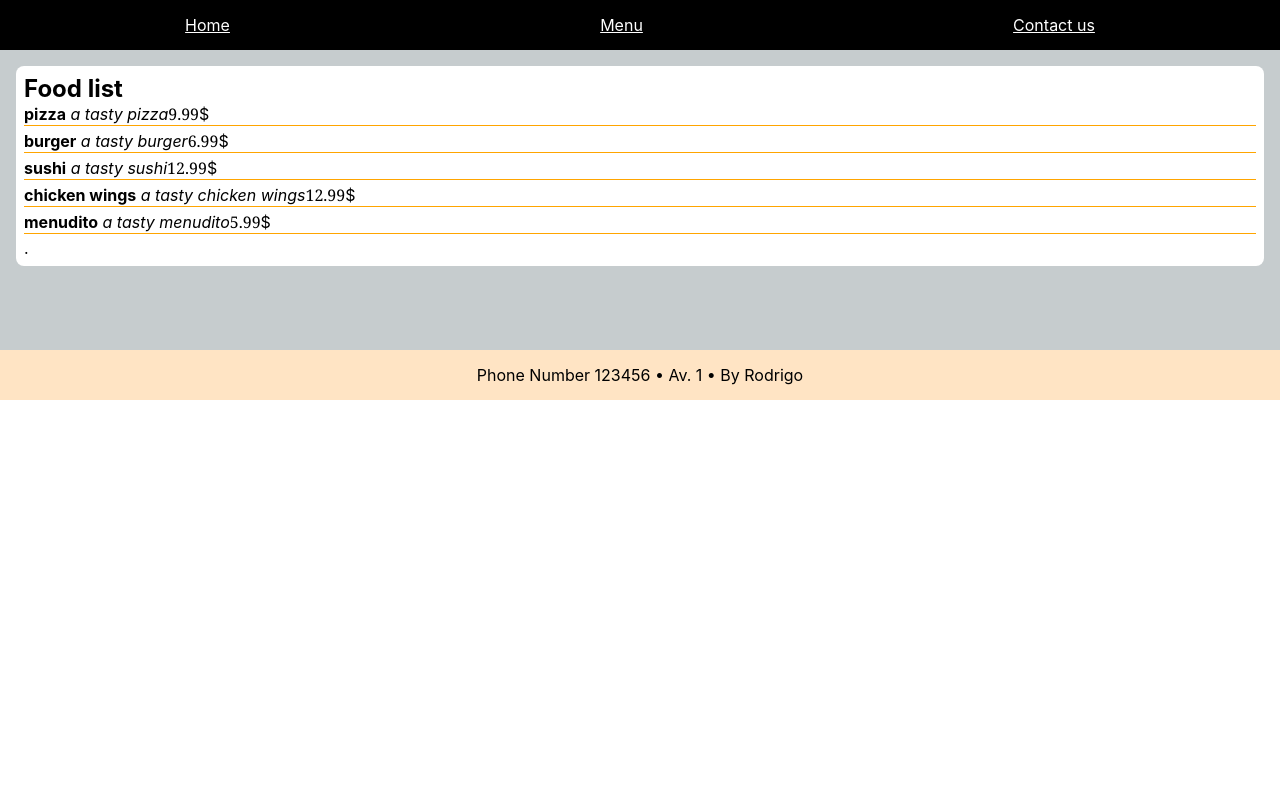
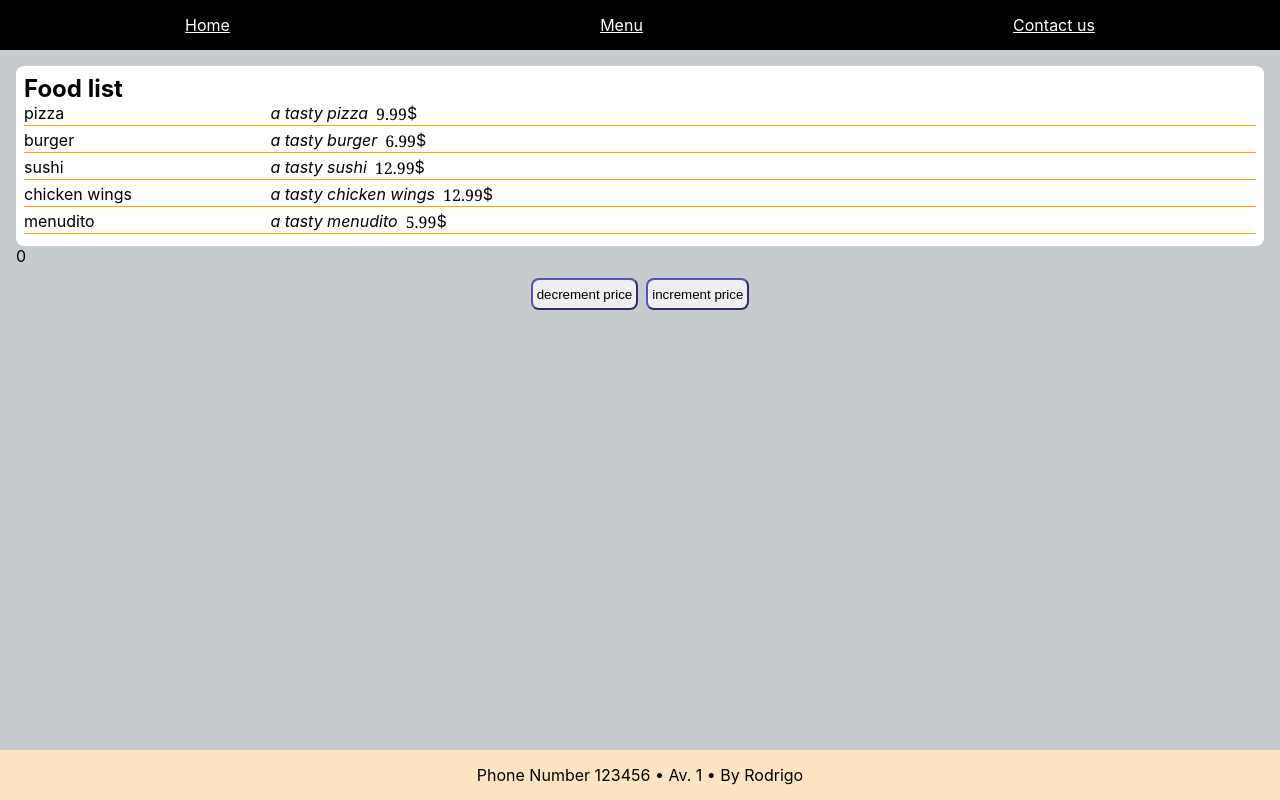
Before and after one commit to Cadi88/Most-wanted, a React (Create React App) app: page / in a window 1280 px wide. Built offline with nearby package versions, Linux system fonts and the light colour scheme.

Commit message:
create button handlers and add some styles

```diff
--- a/package.json
+++ b/package.json
@@ -3,6 +3,9 @@
   "version": "0.1.0",
   "private": true,
   "dependencies": {
+    "@emotion/react": "^11.10.5",
+    "@mantine/core": "^5.9.5",
+    "@mantine/hooks": "^5.9.5",
     "@testing-library/jest-dom": "^5.16.5",
     "@testing-library/react": "^13.4.0",
     "@testing-library/user-event": "^13.5.0",
--- a/src/App.js
+++ b/src/App.js
@@ -1,7 +1,7 @@
 import './App.css';
 import Header from './components/navigation/Header'
 import MainContent from './components/content/MainContent';
-import Footer from './components/content/Footer';
+import Footer from './components/ui/footer/Footer';
 
 function App() {
   return (
--- a/src/components/content/MainContent.module.css
+++ b/src/components/content/MainContent.module.css
@@ -1,7 +1,8 @@
 .mainContent {
-  height: 300px;
+  height: calc(100vh - 50px);
   background-color: rgb(198, 204, 206);
 }
+
 ul li {
   list-style-type: none;
 }
--- a/src/components/content/food/FoodItem.js
+++ b/src/components/content/food/FoodItem.js
@@ -4,8 +4,10 @@ import styles from "./FoodList.module.css";
 const FoodItem = ({ itemName, itemDesc, itemPrice }) => {
   return (
     <li className={styles.foodItem}>
-      <strong>{itemName}</strong> <i>{itemDesc}</i>
-      <span className={styles.foodFont}>{itemPrice}</span>$
+      <div className={styles.itemContainer}>
+        <span className={styles.itemName}>{itemName}</span> <i>{itemDesc}</i>
+        <span className={styles.foodFont}>{itemPrice}</span>$
+      </div>
     </li>
   );
 };
--- a/src/components/content/food/FoodList.js
+++ b/src/components/content/food/FoodList.js
@@ -1,19 +1,27 @@
-import React from "react";
+import React, { useState } from "react";
 import foodStyles from "./FoodList.module.css";
 import FoodItem from "./FoodItem";
 
 const FoodList = () => {
+  const [finalPrice, setFinalPrice] = useState(0);
+
   const FOODS = [
-    { name: "pizza", desc: "a tasty pizza", price: 9.99 },
-    { name: "burger", desc: "a tasty burger", price: 6.99 },
-    { name: "sushi", desc: "a tasty sushi", price: 12.99 },
-    { name: "chicken wings", desc: "a tasty chicken wings", price: 12.99 },
-    { name: "menudito", desc: "a tasty menudito", price: 5.99 },
+    { id: 1, name: "pizza", desc: "a tasty pizza", price: 9.99 },
+    { id: 2, name: "burger", desc: "a tasty burger", price: 6.99 },
+    { id: 3, name: "sushi", desc: "a tasty sushi", price: 12.99 },
+    {
+      id: 4,
+      name: "chicken wings",
+      desc: "a tasty chicken wings",
+      price: 12.99,
+    },
+    { id: 5, name: "menudito", desc: "a tasty menudito", price: 5.99 },
   ];
 
   const listItem = FOODS.map((food) => {
     return (
       <FoodItem
+        key={food.id}
         itemName={food.name}
         itemDesc={food.desc}
         itemPrice={food.price}
@@ -21,13 +29,43 @@ const FoodList = () => {
     );
   });
 
+  const increasePricehandler = () => {
+    let increasedPrice = finalPrice + 1;
+    setFinalPrice(increasedPrice);
+  };
+
+  const decreasePricehandler = () => {
+    let decreasedPrice = finalPrice - 1;
+
+    if (decreasedPrice <= 0) {
+      setFinalPrice(0);
+    } else {
+      setFinalPrice(decreasedPrice);
+    }
+  };
+
   return (
     <div className={foodStyles.contentList}>
       <div className={foodStyles.content}>
         <ul>
           <h2>Food list</h2>
-          {listItem}.
+          {listItem}
         </ul>
+      </div>
+      <span>{finalPrice}</span>
+      <div className={foodStyles.buttonContainer}>
+        <button
+          className={foodStyles.priceButton}
+          onClick={decreasePricehandler}
+        >
+          decrement price
+        </button>
+        <button
+          className={foodStyles.priceButton}
+          onClick={increasePricehandler}
+        >
+          increment price
+        </button>
       </div>
     </div>
   );
--- a/src/components/content/food/FoodList.module.css
+++ b/src/components/content/food/FoodList.module.css
@@ -15,4 +15,28 @@
 
 .foodFont {
   font-family: Cambria, Cochin, Georgia, Times, "Times New Roman", serif;
+  margin-left: 8px;
 }
+
+.buttonContainer {
+  margin-top: 8px;
+  display: flex;
+  justify-content: center;
+}
+
+.priceButton {
+  cursor: pointer;
+  height: 32px;
+  padding: 4px;
+  margin: 4px;
+  border-radius: 8px;
+  border-color: rgb(95, 76, 190);
+}
+
+.itemContainer {
+  display: flex;
+}
+
+.itemName {
+  min-width: 20%;
+}
--- a/src/components/content/Footer.module.css
+++ b/src/components/ui/footer/Footer.module.css
@@ -1,4 +1,6 @@
 .footer {
+  position: fixed;
+  bottom: 0;
   display: flex;
   justify-content: space-around;
   height: 50px;
```
Also changed, not shown: src/components/ui/footer/Footer.js (renamed from src/components/content/Footer.js), 1 other file (tests, documents, lock files or other folders).
